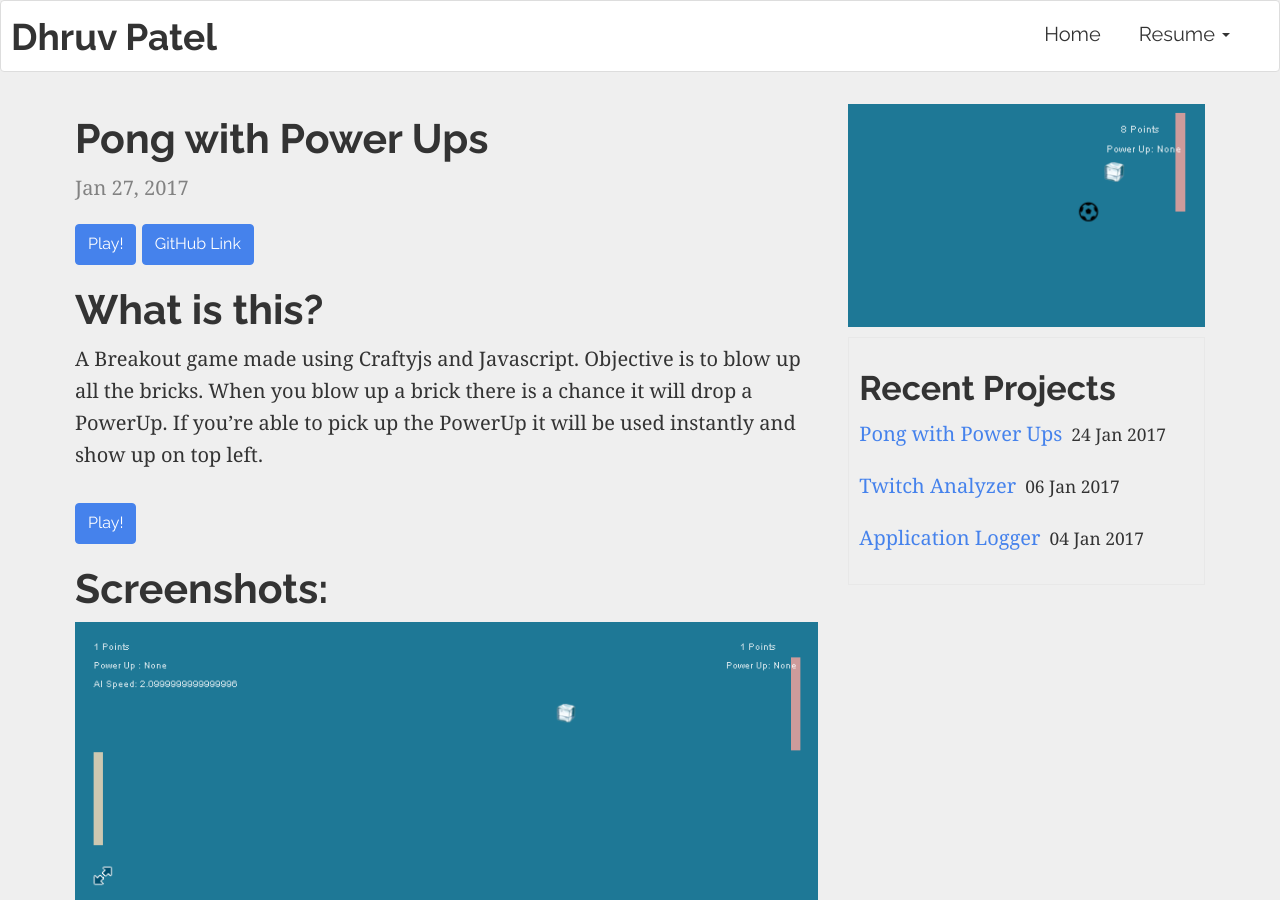
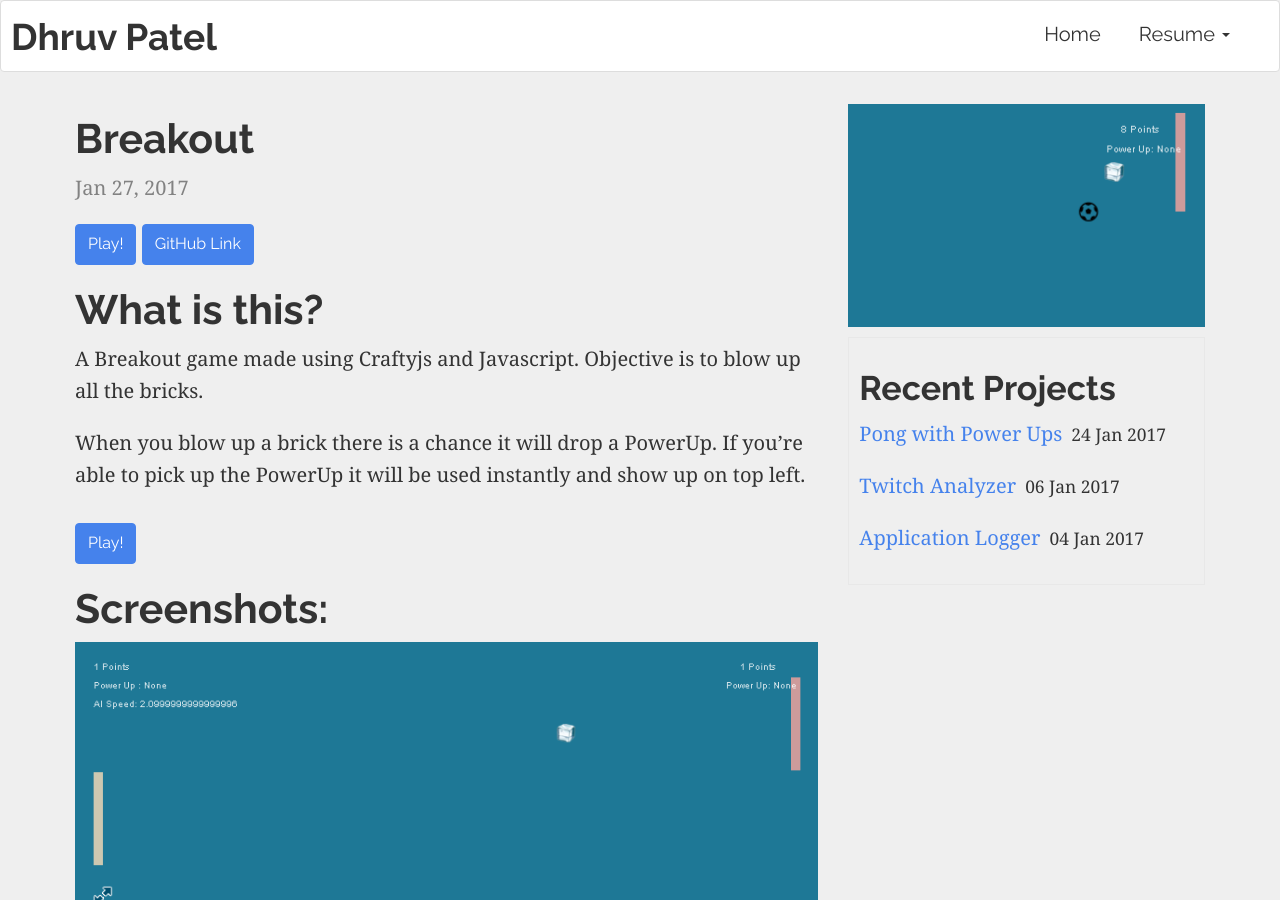
Before and after one commit to pateldhruv1993/pateldhruv1993, a Jekyll site: the page built from _posts/2017-01-27-breakout.markdown, in a window 1280 px wide and 900 px high. Built offline with Jekyll 4.4.1, drawn with Linux system fonts in a browser that asks for light colours.

Commit message:
Update 2017-01-27-breakout.markdown

```diff
--- a/_posts/2017-01-27-breakout.markdown
+++ b/_posts/2017-01-27-breakout.markdown
@@ -1,7 +1,7 @@
 ---
 published: true
 layout: post
-title: Pong with Power Ups
+title: Breakout
 categories: 'javascript breakout js crafty game'
 img: pong-with-powerups.png
 ---
@@ -10,7 +10,9 @@ img: pong-with-powerups.png
 
 
 <h1>What is this?</h1>
-A Breakout game made using Craftyjs and Javascript. Objective is to blow up all the bricks. When you blow up a brick there is a chance it will drop a PowerUp. If you're able to pick up the PowerUp it will be used instantly and show up on top left.
+A Breakout game made using Craftyjs and Javascript. Objective is to blow up all the bricks.
+
+When you blow up a brick there is a chance it will drop a PowerUp. If you're able to pick up the PowerUp it will be used instantly and show up on top left.
 <br><br>
 <a target="_blank" href="https://pateldhruv1993.github.io/Breakout/" class="btn btn-primary">Play!</a>
 
```
